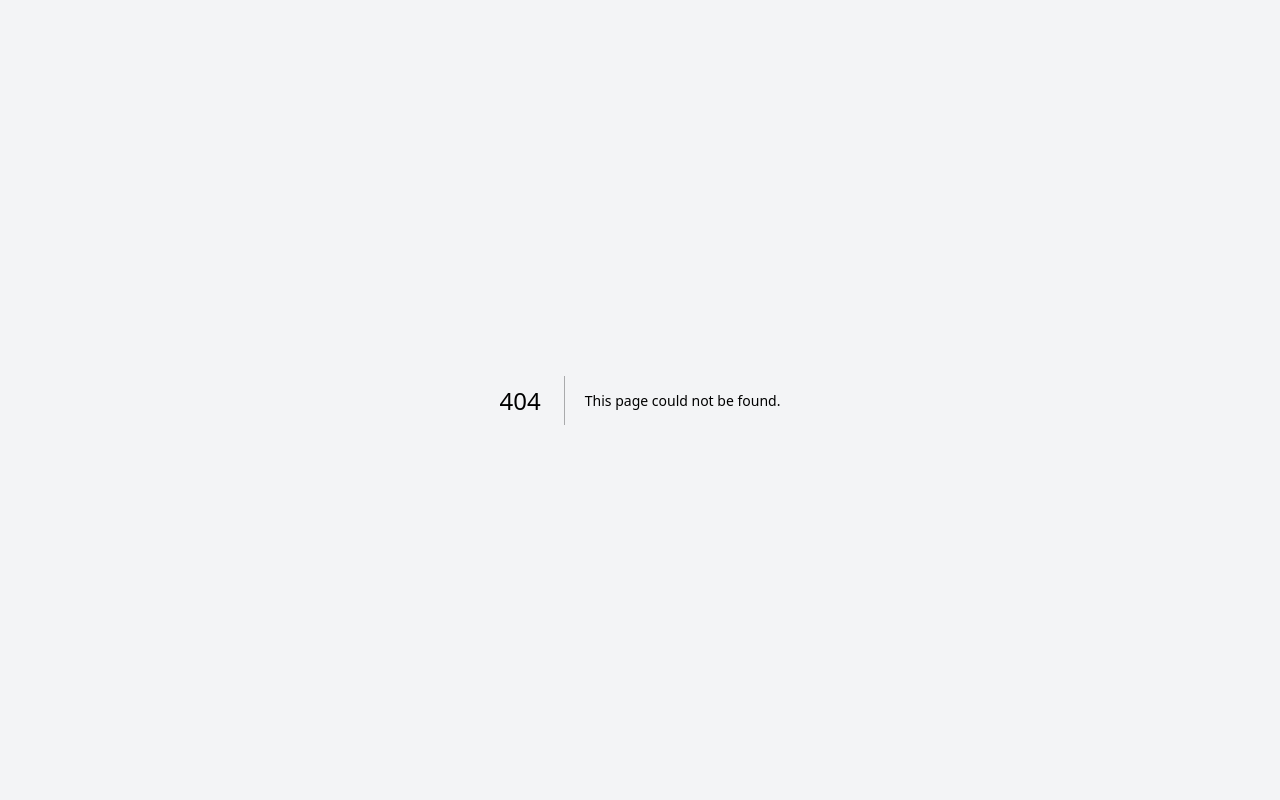
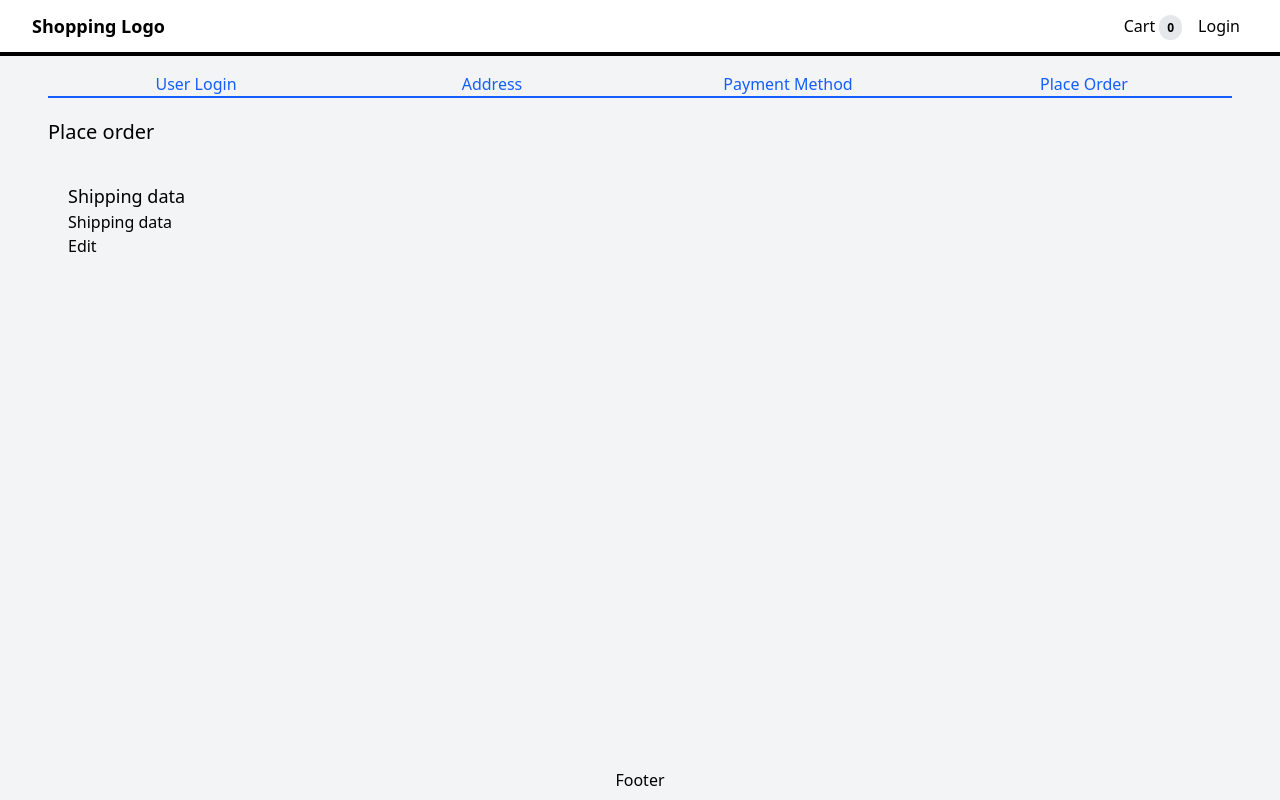
Before and after one commit to rsaniei/gembaazaar, a Next.js app: page /placeOrder in a window 1280 px wide. Before the commit this address had no page. Built offline with nearby package versions, Linux system fonts and the light colour scheme; no server answers.

Commit message:
add place order page

```diff
--- /dev/null
+++ b/pages/placeOrder.js
@@ -0,0 +1,23 @@
+import Link from "next/link";
+import Layout from "@/components/Layout";
+import CheckoutWizard from "@/components/CheckoutWizard";
+
+export default function placeOrder() {
+	return (
+		<Layout title="Place order">
+			<CheckoutWizard activeStep={3} />
+			<h1 className="mb-4 text-xl">Place order</h1>
+			<div className="grid md:grid-cols-4 md:gap-5">
+				<div className="overflow-x-auto md:col-span-3">
+					<div className="p-5">
+						<h2 className="text-lg">Shipping data</h2>
+						<div className="">Shipping data</div>
+						<div>
+							<Link href="/shipping">Edit</Link>
+						</div>
+					</div>
+				</div>
+			</div>
+		</Layout>
+	);
+}
```
